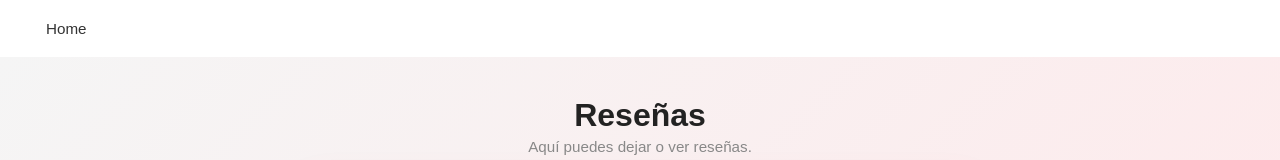
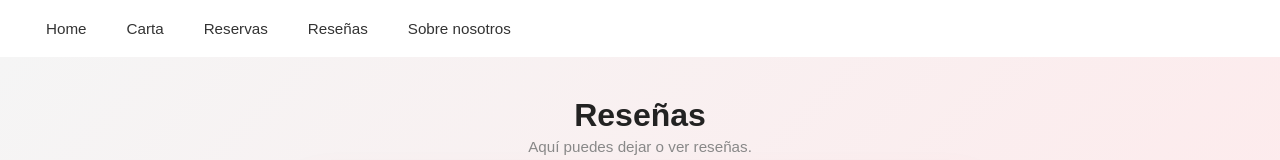
Before and after one commit to Kari-cpu-ui/crm-restaurant-frontend, an Angular app: page /review in a window 1280 px wide. Shown: the top 160 px of the page. Built offline with nearby package versions, Linux system fonts and the light colour scheme; no server answers.

Commit message:
Arreglando Menu para todas las páginas

```diff
--- a/src/app/pages/about/about.html
+++ b/src/app/pages/about/about.html
@@ -1,7 +1,11 @@
 <header class="navbar">
   <div class="nav-left">
-    <a routerLink="/">Home</a>
-    <a routerLink="/menus">Carta</a>
+    <a routerLink="/" routerLinkActive="active">Home</a>
+    <a routerLink="/menus" routerLinkActive="active">Carta</a>
+    <a routerLink="/mis-reservas" routerLinkActive="active">Reservas</a>
+    <a routerLink="/review" routerLinkActive="active">Reseñas</a>
+    <a routerLink="/sobre-nosotros" routerLinkActive="active">Sobre nosotros</a>
+    <a routerLink="/admin" routerLinkActive="active" [hidden]="!isAdmin()">Admin</a>
   </div>
 </header>
 
--- a/src/app/pages/about/about.ts
+++ b/src/app/pages/about/about.ts
@@ -1,6 +1,7 @@
-import { Component } from '@angular/core';
+import { Component, inject } from '@angular/core';
 import { CommonModule } from '@angular/common';
 import { RouterLink } from '@angular/router';
+import { AuthService } from '../../core/services/auth';
 
 @Component({
   selector: 'app-about',
@@ -9,4 +10,11 @@ import { RouterLink } from '@angular/router';
   templateUrl: './about.html',
   styleUrl: './about.css',
 })
-export class AboutComponent {}
+export class AboutComponent {
+private auth = inject(AuthService);
+
+  isAdmin(): boolean {
+    return this.auth.isAdmin();
+  }
+
+}
--- a/src/app/pages/home/home.html
+++ b/src/app/pages/home/home.html
@@ -1,14 +1,14 @@
 <header class="navbar">
     <div class="nav-left">
-        <a routerLink="/menus">Carta</a>
-        <a routerLink="/mis-reservas" (click)="verMisReservas()">Reservas</a>
-        <a routerLink="/review">Reseñas</a>
-        <a routerLink="/sobre-nosotros">Sobre nosotros</a>
-        <a routerLink="/admin" [hidden]="!isAdmin()">Admin</a>
+        <a routerLink="/" routerLinkActive="active">Home</a>
+        <a routerLink="/menus" routerLinkActive="active">Carta</a>
+        <a routerLink="/mis-reservas" routerLinkActive="active">Reservas</a>
+        <a routerLink="/review" routerLinkActive="active">Reseñas</a>
+        <a routerLink="/sobre-nosotros" routerLinkActive="active">Sobre nosotros</a>
+        <a routerLink="/admin" routerLinkActive="active" [hidden]="!isAdmin()">Admin</a>
         <!-- <button class="btn-admin" [hidden]="!isAdmin()" routerLink="/admin">
             Admin
         </button> -->
-
     </div>
 
     <div class="nav-right">
--- a/src/app/pages/menus/menu-public/menu-public.html
+++ b/src/app/pages/menus/menu-public/menu-public.html
@@ -1,9 +1,10 @@
 <header class="navbar">
   <div class="nav-left">
-    <a routerLink="/">Home</a>
-    <a routerLink="/menus" class="active">Carta</a>
-    <a routerLink="/review">Reseñas</a>
-    <a routerLink="/sobre-nosotros">Sobre nosotros</a>
+    <a routerLink="/" routerLinkActive="active">Home</a>
+    <a routerLink="/menus" routerLinkActive="active">Carta</a>
+    <a routerLink="/mis-reservas" routerLinkActive="active">Reservas</a>
+    <a routerLink="/review" routerLinkActive="active">Reseñas</a>
+    <a routerLink="/sobre-nosotros" routerLinkActive="active">Sobre nosotros</a>
   </div>
 </header>
 
--- a/src/app/pages/reservas/mis-reservas/mis-reservas.html
+++ b/src/app/pages/reservas/mis-reservas/mis-reservas.html
@@ -1,7 +1,12 @@
 <header class="navbar">
   <div class="nav-left">
-    <a routerLink="/">Home</a>
-    <a routerLink="/reservas/nueva">Crear Reserva</a>
+    <a routerLink="/" routerLinkActive="active">Home</a>
+    <a routerLink="/menus" routerLinkActive="active">Carta</a>
+    <a routerLink="/mis-reservas" routerLinkActive="active">Reservas</a>
+    <a routerLink="/review" routerLinkActive="active">Reseñas</a>
+    <a routerLink="/sobre-nosotros" routerLinkActive="active">Sobre nosotros</a>
+    <a routerLink="/admin" routerLinkActive="active" *ngIf="isAdmin?.()">Admin</a>
+    <a routerLink="/reservas/nueva" routerLinkActive="active">Crear Reserva</a>
   </div>
 
   <div class="nav-right">
--- a/src/app/pages/review/review.html
+++ b/src/app/pages/review/review.html
@@ -1,7 +1,13 @@
 <header class="navbar">
   <div class="nav-left">
-    <a routerLink="/">Home</a>
+    <a routerLink="/" routerLinkActive="active">Home</a>
+    <a routerLink="/menus" routerLinkActive="active">Carta</a>
+    <a routerLink="/mis-reservas" routerLinkActive="active">Reservas</a>
+    <a routerLink="/review" routerLinkActive="active">Reseñas</a>
+    <a routerLink="/sobre-nosotros" routerLinkActive="active">Sobre nosotros</a>
+    <a routerLink="/admin" routerLinkActive="active" [hidden]="!isAdmin()">Admin</a>
   </div>
+
 </header>
 
 <div class="review-page">
--- a/src/app/pages/review/review.ts
+++ b/src/app/pages/review/review.ts
@@ -4,6 +4,7 @@ import { FormsModule } from '@angular/forms';
 import { RouterLink, ActivatedRoute } from "@angular/router";
 import { Review } from '../../shared/models/review.model';
 import { ReviewService } from '../../core/services/review';
+import { AuthService } from '../../core/services/auth';
 
 @Component({
   selector: 'app-review',
@@ -12,6 +13,8 @@ import { ReviewService } from '../../core/services/review';
   styleUrl: './review.css',
 })
 export class ReviewComponent implements OnInit {
+
+private auth = inject(AuthService);
 
   private reviewService = inject(ReviewService);
   private route = inject(ActivatedRoute);
@@ -65,4 +68,8 @@ export class ReviewComponent implements OnInit {
       console.error('Error al crear reseña:', error);
     }
   }
+
+  isAdmin(): boolean {
+    return this.auth.isAdmin();
+  }
 }
```
